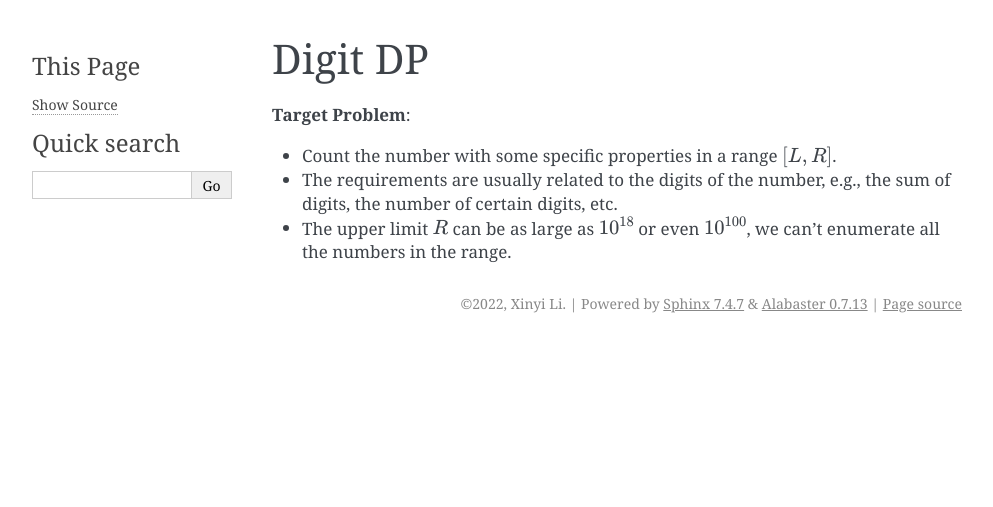
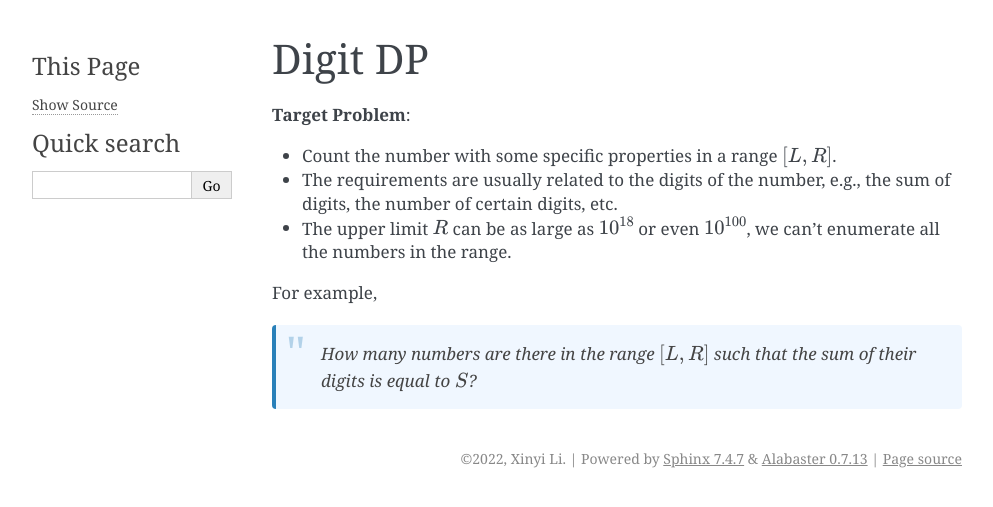
Before and after one commit to li-xin-yi/lctemplates, a Sphinx documentation site: the page built from docs/source/digit-dp.md, in a window 1280 px wide. Shown: the top 507 px of the page, without its empty margins (148-1141 px from the left). Built offline with Sphinx 7.4.7, drawn with Linux system fonts in a browser that asks for light colours.

Commit message:
Add example question to Digit DP documentation for clarity

```diff
--- a/docs/source/digit-dp.md
+++ b/docs/source/digit-dp.md
@@ -4,3 +4,7 @@
 - Count the number with some specific properties in a range $[L, R]$.
 - The requirements are usually related to the digits of the number, e.g., the sum of digits, the number of certain digits, etc.
 - The upper limit $R$ can be as large as $10^{18}$ or even $10^{100}$, we can't enumerate all the numbers in the range.
+
+For example,
+
+> How many numbers are there in the range $[L, R]$ such that the sum of their digits is equal to $S$?
```
